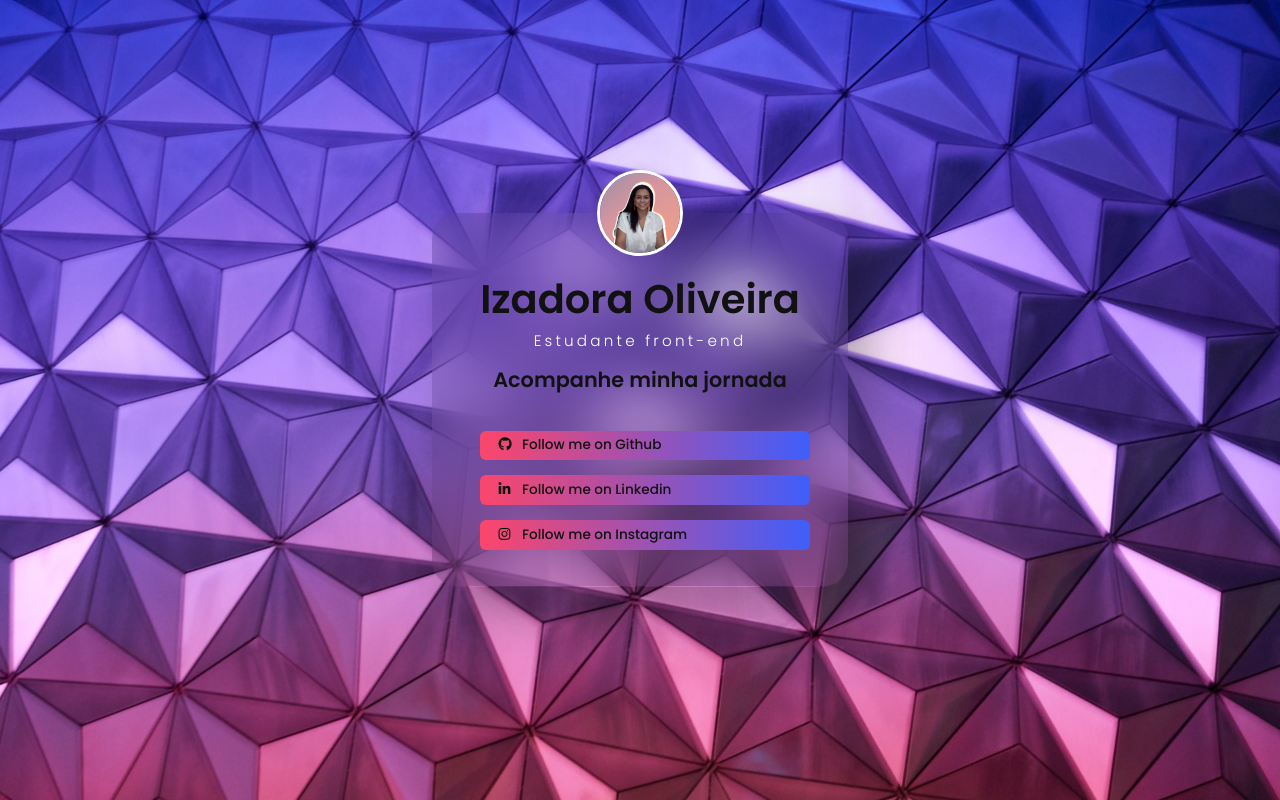
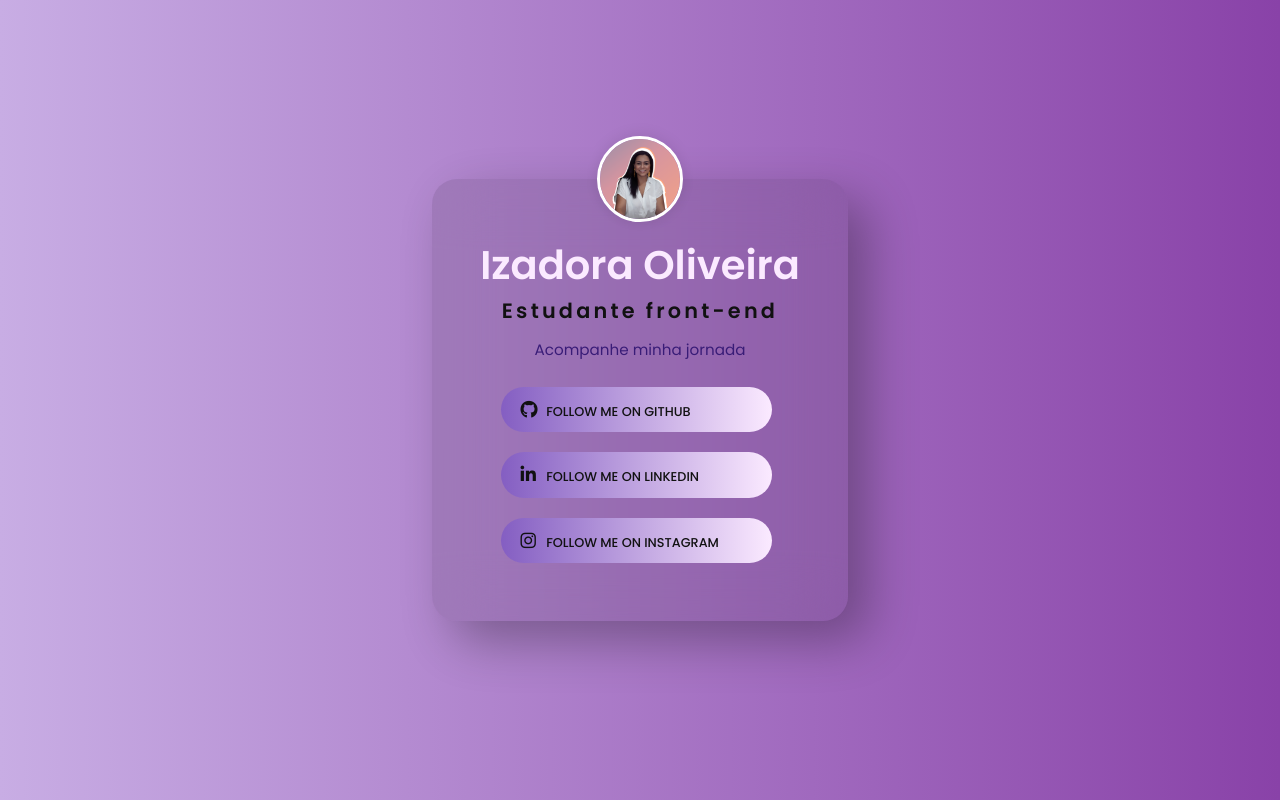
Before and after one commit to iiizadora/custom-linktree, a plain HTML site: page index.html in a window 1280 px wide. Drawn offline with Linux system fonts and the light colour scheme.

Commit message:
mudança do background e color

```diff
--- a/index.html
+++ b/index.html
@@ -23,30 +23,29 @@
     <p>Estudante front-end</p>
     <h2>Acompanhe minha jornada </h2>
 
-    <div class="social-field">
-      <div class="social-field github">
+    <div class="social__field">
+      <div class="social__field github">
         <a href="https://github.com/iiizadora">
           <i class="fab fa-github"></i>Follow me on
           Github
         </a>
       </div>
 
-      <div class="social-field linkedin">
+      <div class="social__field linkedin">
         <a href="https://www.linkedin.com/in/izadora-oliveira/">
           <i class="fab fa-linkedin-in"></i>Follow me on
           Linkedin
         </a>
       </div>
 
-      <div class="social-field instagram">
+      <div class="social__field instagram">
         <a href="https://www.instagram.com/iza.dev/">
           <i class="fab fa-instagram"></i>Follow me on
           Instagram
         </a>
       </div>
-
     </div>
-
+    <script src="./script.js" type="effect"></script>
 </body>
 
 </html>
--- a/style.css
+++ b/style.css
@@ -3,6 +3,7 @@
 :root {
   --color-white: #fff;
   --color-dark: #111;
+  --color-purple: #391c77;
 }
 
 * {
@@ -14,8 +15,7 @@ body {
   font-family: "Poppins", sans-serif;
   font-weight: 300;
   height: 100vh;
-  background-image: url(./assets/image.jpg);
-  background-size: cover;
+  background: linear-gradient(to left, #8942a8, #c8ade4);
   color: var(--color-white);
   display: -webkit-box;
   display: -ms-flexbox;
@@ -74,7 +74,7 @@ body {
 h1 {
   margin-top: 1.5rem;
   text-align: center;
-  color: var(--color-dark);
+  color: #fbeaff;
   font-size: 2.5rem;
   font-weight: 600;
 }
@@ -82,58 +82,70 @@ h1 {
 p {
   text-align: center;
   letter-spacing: 0.2rem;
-  font-size: 0.95rem;
-  font-weight: 300;
-  color: var(--color-white);
+  font-size: 1.3rem;
+  font-weight: 600;
+  color: var(--color-dark);
 }
 
 h2 {
   margin-top: 0.75rem;
   text-align: center;
-  color:var(--color-dark);
-  font-size: 1.3rem;
-  font-weight: 600;
+  color: var(--color-purple);
+  font-size: 0.95rem;
+  font-weight: 400;
 }
 
-.container .social-field {
-  padding: 0.3rem;
-  border-radius: 6px;
-  font-size: 0.85rem;
-  font-weight: 500;
-  width: 100%;
-  display: flex;
-  flex-direction: column;
+.container .social__field {
+  position: relative;
+  display: inline-block;
+  padding: 6px;
+  margin: 10px 5px;
+  width: 90%;
+  color: var(--color-dark);
+  text-transform: uppercase;
+  border-radius: 40px;
   cursor: pointer;
-  margin-top: 0.95rem;
 }
 
-.container .social-field i {
-  margin: 0 0.85rem;
-  width: 10px;
+.container .social__field i {
+  margin: 0.5rem 0.85rem;
+  width: 12px;
+  font-size: 1.1rem ;
+
 }
 
-.container .social-field a {
+.container .social__field a {
+  font-size: 0.80rem;
+  font-weight: 500;
   text-decoration: none;
   color: var(--color-dark);
 }
-
-.container .social-field.github {
-  background: linear-gradient(to right, #fc466b, #3f5efb);
-}
-.container .social-field.linkedin {
-  background: linear-gradient(to right, #fc466b, #3f5efb);
+.container .social__field.github,
+.social__field.linkedin,
+.social__field.instagram {
+  background: linear-gradient(90deg, #845ec2, #fbeaff);
+  transition: all 0.3s ease;
 }
 
-.container .social-field.instagram {
-  background: linear-gradient(to right, #fc466b, #3f5efb);
+.social__field.github:hover {
+  color: var(--color-white);
+  background: #fbeaff;
+  border-radius: 40px;
+  letter-spacing: 0.6px;
+}
+.social__field.linkedin:hover {
+  color: var(--color-white);
+  background: #fbeaff;
+  border-radius: 40px;
+  letter-spacing: 0.6px;
+}
+.social__field.instagram:hover {
+  color: var(--color-white);
+  background: #fbeaff;
+  border-radius: 40px;
+  letter-spacing: 0.6px;
 }
 
-.container .social-field:hover {
-  -webkit-transform: scale(1.1);
-  -ms-transform: scale(1.1);
-  transform: scale(1.1);
-  transition: all 0.3s ease;
-}
 
 /*Responsividade */
 
```
Also changed, not shown: script.js (added, +12 -0 lines).
